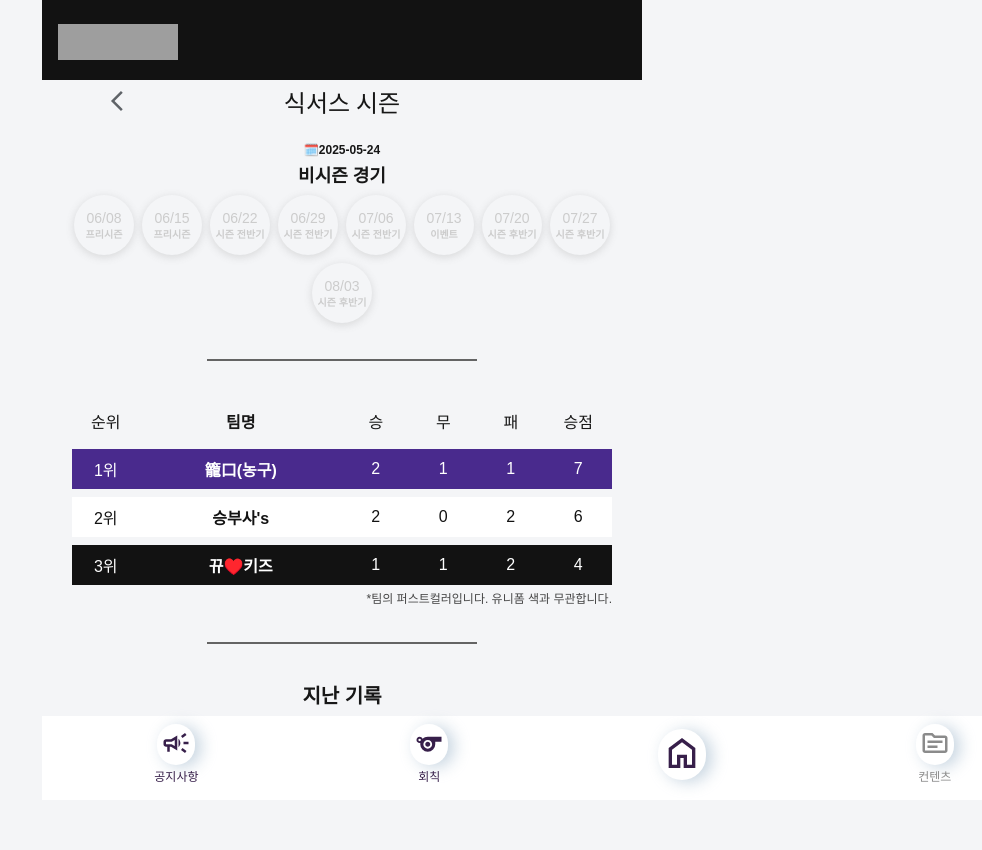
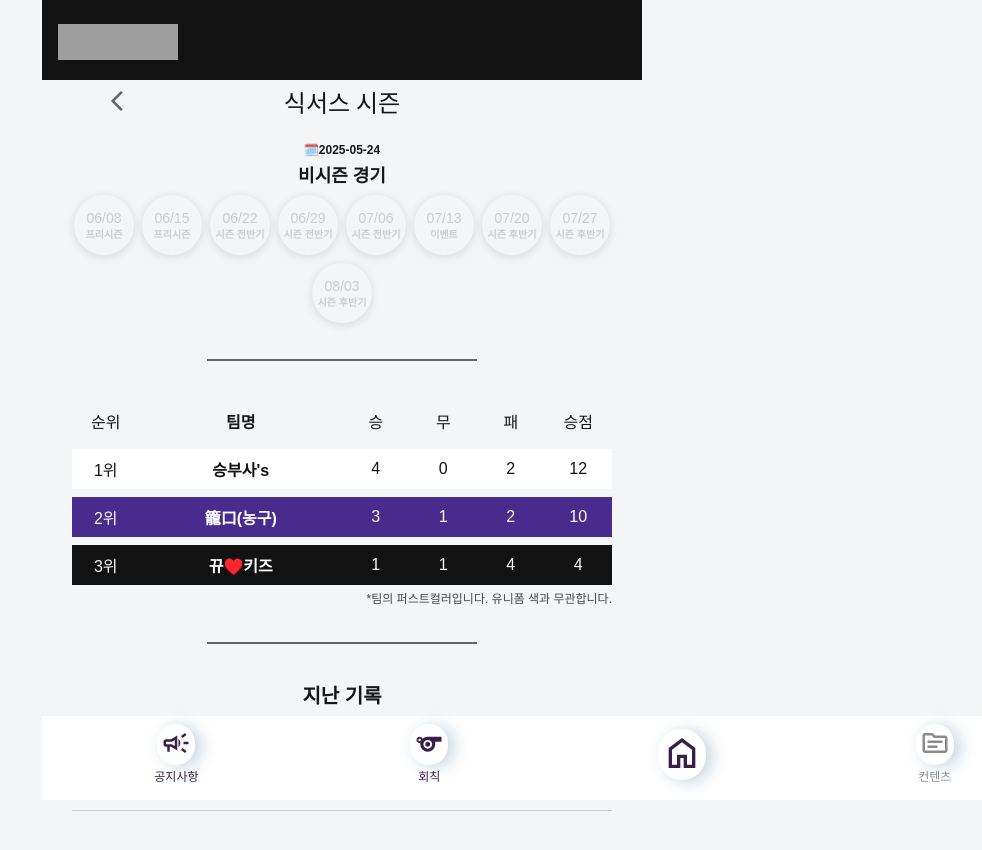
Before and after one commit to TheKany/magazine, a Next.js app: page /Sixers/Contents/Season in a window 1280 px wide. Shown: the top 850 px of the page, without its empty margins (298-1280 px from the left). Built offline with nearby package versions, Linux system fonts and the light colour scheme; grey boxes are pictures that could not be loaded; a web font is replaced by a local one.

Commit message:
7월5일 경기 데이터 추가

```diff
--- a/app/Sixers/Contents/Season/_components/PrevHistory.tsx
+++ b/app/Sixers/Contents/Season/_components/PrevHistory.tsx
@@ -62,6 +62,59 @@ const matchList: {
           logo: "/img/season6/teamWhite.png",
           total: 46,
           quarters: [4, 9, 13, 20],
+          isWinner: true,
+        },
+      },
+    ],
+  },
+  {
+    date: "07.05",
+    history: [
+      {
+        team1: {
+          name: "승부사",
+          logo: "/img/season6/teamWhite.png",
+          total: 44,
+          quarters: [13, 14, 13, 4],
+          isWinner: true,
+        },
+        team2: {
+          name: "뀨♥️키즈",
+          logo: "/img/season6/teamBlack.png",
+          total: 43,
+          quarters: [10, 10, 16, 7],
+          isWinner: false,
+        },
+      },
+      {
+        team1: {
+          name: "뀨♥️키즈",
+          logo: "/img/season6/teamBlack.png",
+          total: 26,
+          quarters: [8, 8, 2, 8],
+          isWinner: false,
+        },
+        team2: {
+          name: "籠口",
+          logo: "/img/season6/teamPurple.png",
+          total: 49,
+          quarters: [11, 14, 8, 16],
+          isWinner: true,
+        },
+      },
+      {
+        team1: {
+          name: "籠口",
+          logo: "/img/season6/teamPurple.png",
+          total: 45,
+          quarters: [13, 10, 11, 11],
+          isWinner: false,
+        },
+        team2: {
+          name: "승부사",
+          logo: "/img/season6/teamWhite.png",
+          total: 47,
+          quarters: [2, 14, 12, 19],
           isWinner: true,
         },
       },
--- a/app/Sixers/Contents/Season/_components/TotalRank.tsx
+++ b/app/Sixers/Contents/Season/_components/TotalRank.tsx
@@ -12,9 +12,9 @@ const TotalRank = () => {
 
   // 시즌 6
   const [teams2, setTeams2] = useState([
-    { color: "white", name: "승부사's", win: 2, draw: 0, lose: 2 },
-    { color: "black", name: "뀨♥️키즈", win: 1, draw: 1, lose: 2 },
-    { color: "purple", name: "籠口(농구)", win: 2, draw: 1, lose: 1 },
+    { color: "white", name: "승부사's", win: 4, draw: 0, lose: 2 },
+    { color: "black", name: "뀨♥️키즈", win: 1, draw: 1, lose: 4 },
+    { color: "purple", name: "籠口(농구)", win: 3, draw: 1, lose: 2 },
   ]);
 
   const [sorted, setSorted] = useState(false);
```
